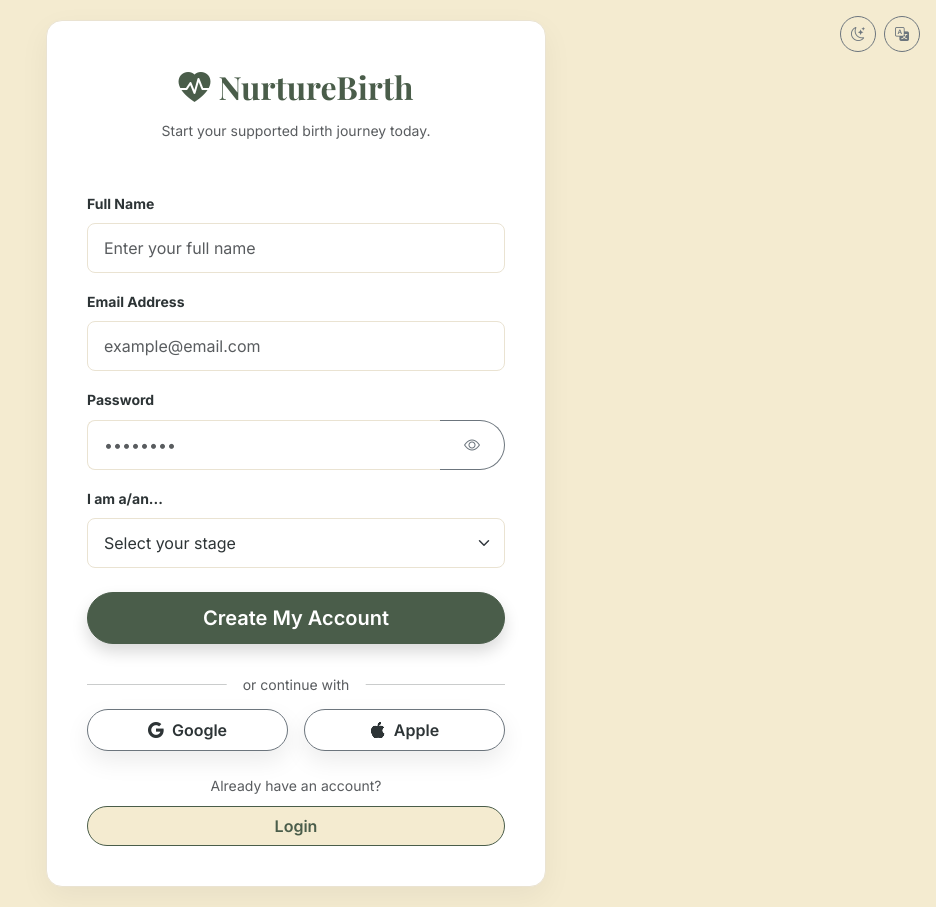
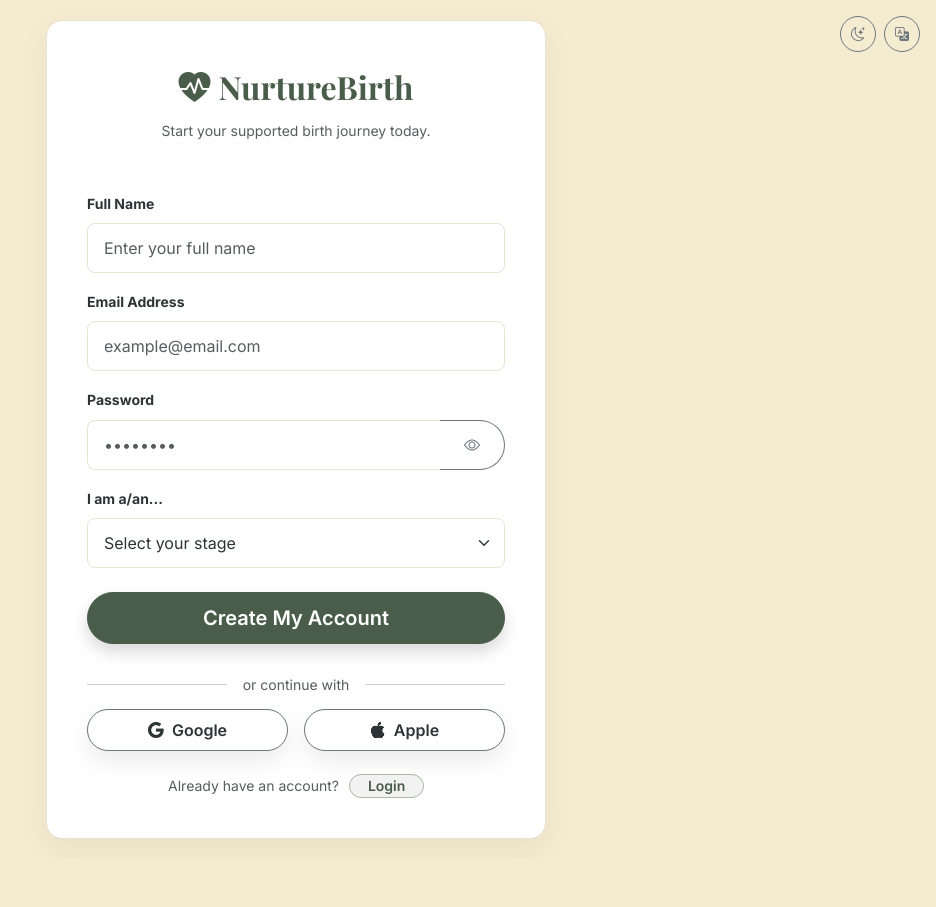
Before and after one commit to htmlstaticwork/doula_birth_support_services, a plain HTML site: page register.html in a window 1280 px wide. Shown: the whole page, without its empty margins (344-1280 px from the left). After the commit the page ends 859 px from the top, so only its background shows below. Drawn offline with nearby package versions, Linux system fonts and the light colour scheme.

Commit message:
Replace register login button with highlight text

```diff
--- a/assets/css/style.css
+++ b/assets/css/style.css
@@ -291,6 +291,29 @@ h1, h2, h3, h4, h5, h6, .brand-font {
     border-color: #fff;
     box-shadow: 0 5px 20px rgba(0, 0, 0, 0.15);
     text-decoration: none;
+}
+
+.login-highlight {
+    margin-left: 0.4rem;
+    padding: 0.15rem 1.1rem;
+    border-radius: 999px;
+    border: 1.25px solid rgba(74, 93, 74, 0.4);
+    color: var(--primary-color);
+    font-weight: 600;
+    text-decoration: none;
+    background: rgba(74, 93, 74, 0.08);
+    transition: var(--transition);
+}
+
+.login-highlight:hover {
+    background: rgba(74, 93, 74, 0.15);
+    border-color: var(--primary-color);
+}
+
+[data-bs-theme="dark"] .login-highlight {
+    border-color: rgba(163, 193, 162, 0.35);
+    background: rgba(163, 193, 162, 0.12);
+    color: #DCE9DA;
 }
 
 .navbar .login-btn {
--- a/register.html
+++ b/register.html
@@ -98,12 +98,10 @@
                 </div>
             </div>
 
-            <p class="text-center mt-3 mb-2 small text-muted">
+            <p class="text-center mt-4 mb-0 small text-muted">
                 Already have an account?
+                <a href="login.html" class="login-highlight">Login</a>
             </p>
-            <div class="d-grid">
-                <a href="login.html" class="btn login-btn fw-semibold">Login</a>
-            </div>
         </form>
     </div>
 
```
